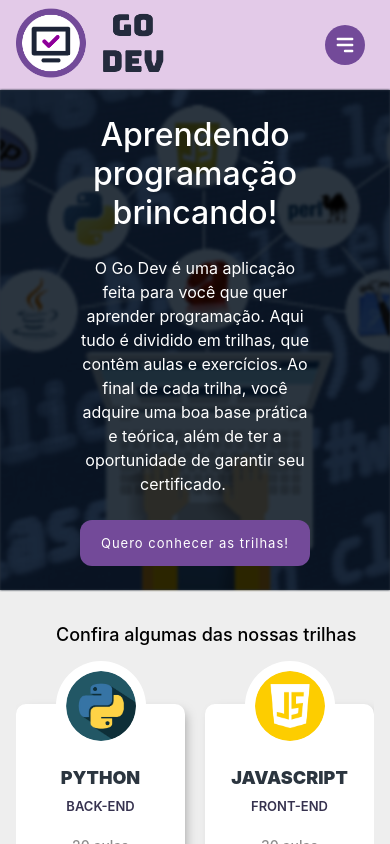
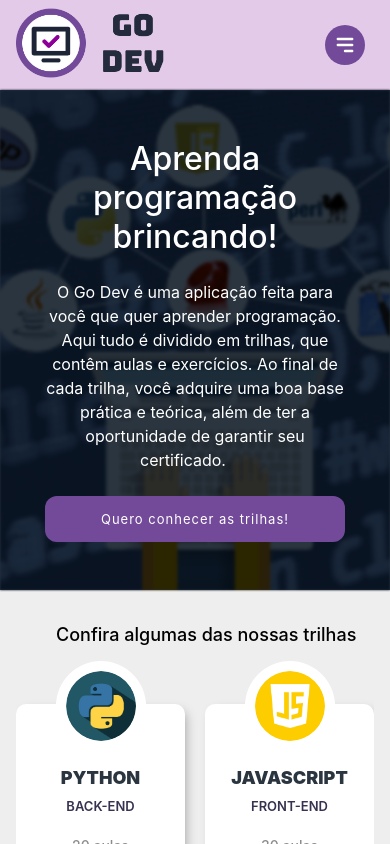
Before and after one commit to gabriela-ogoncalves/go-dev, a React (Create React App) app: page / in a window 390 px wide. Shown: the top 844 px of the page. Built offline with nearby package versions, Linux system fonts and the light colour scheme; a web font is replaced by a local one.

Commit message:
adjust banner text

```diff
--- a/src/components/Banner/Banner.js
+++ b/src/components/Banner/Banner.js
@@ -5,7 +5,7 @@ export default function Banner() {
         <section className='banner'>
             <div className='banner__image'></div>
             <div className='banner__text'>
-                <div className='banner__text__title'>Aprendendo programação brincando!</div>
+                <div className='banner__text__title'>Aprenda programação brincando!</div>
                 <div className='banner__text__info'>
                     <span>
                         O Go Dev é uma aplicação feita para você que quer aprender programação.
--- a/src/components/Banner/index.scss
+++ b/src/components/Banner/index.scss
@@ -28,6 +28,10 @@
     &__text {
         position: absolute;
         padding: 0 80px;
+
+        @media only screen and (max-width: 700px) {
+            padding: 0 45px;
+        }
 
         &__title {
             font-size: 32px;
```
